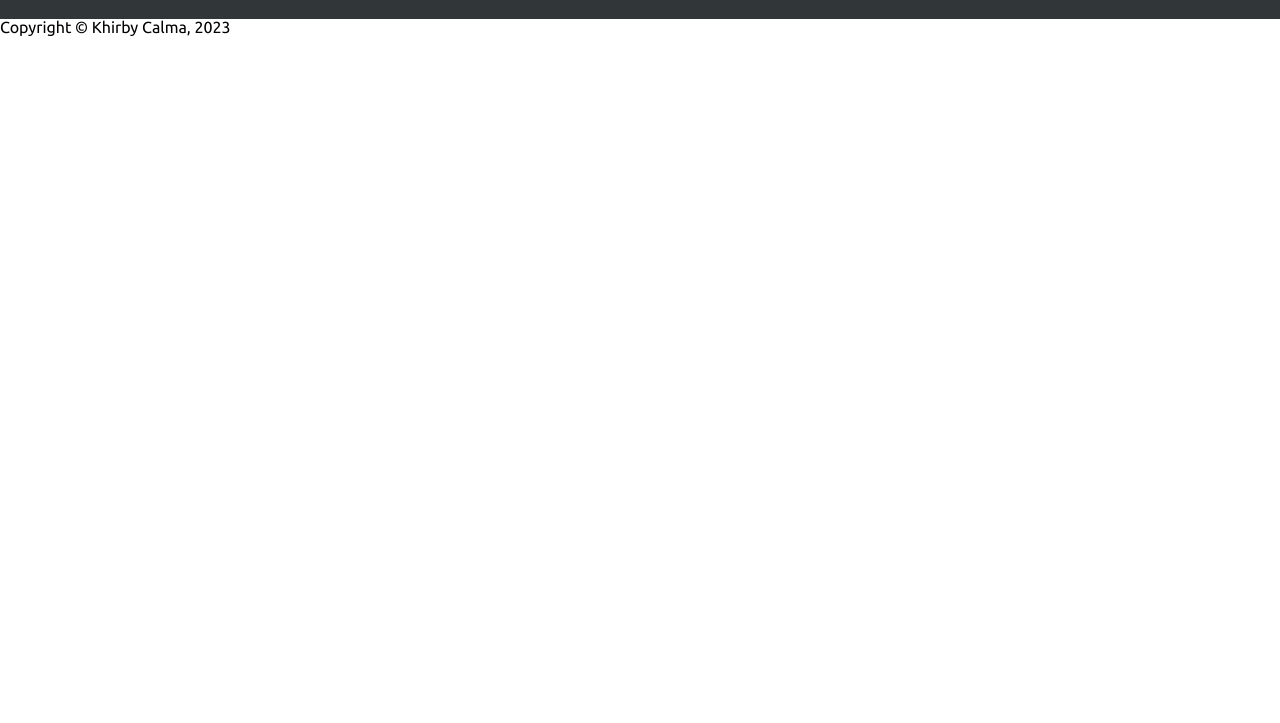
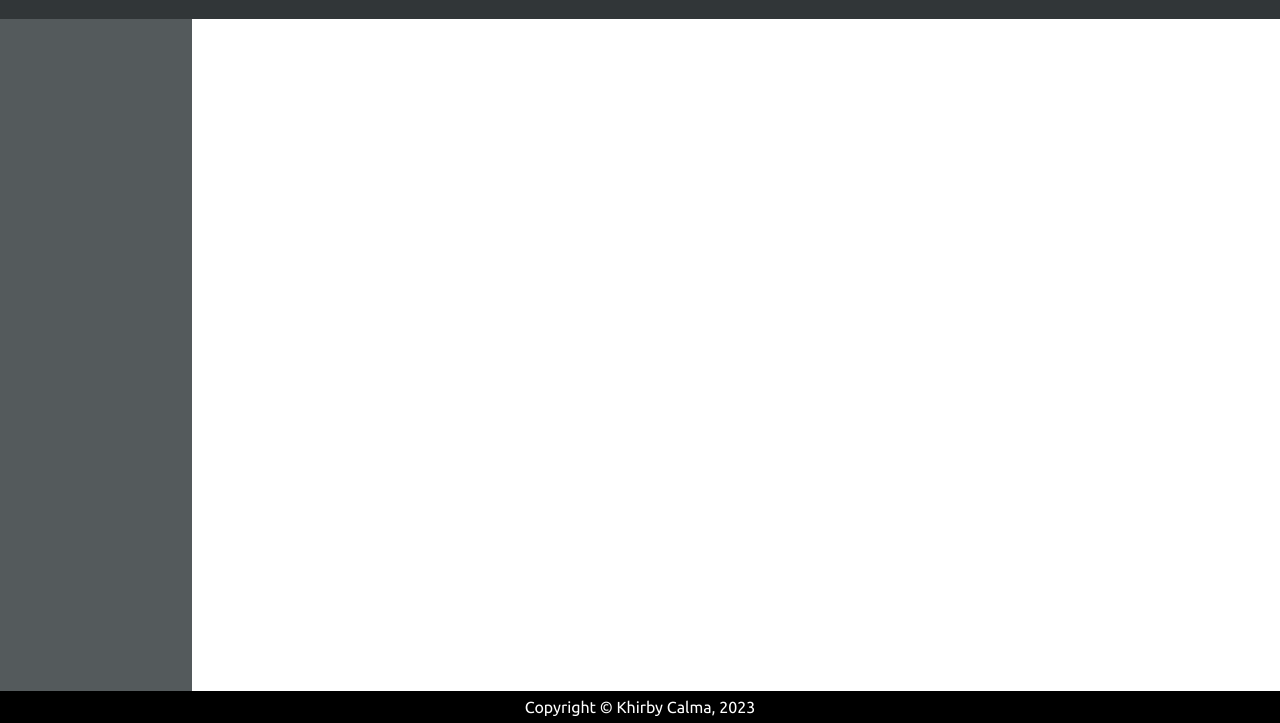
Before and after one commit to KhirbyCalma/Academic-Scheduler, a plain HTML site: page index.html in a window 1280 px wide. Shown: the part 77-800 px from the top of the page. Drawn offline with Linux system fonts and the light colour scheme.

Commit message:
Style menu bar

```diff
--- a/style.css
+++ b/style.css
@@ -48,8 +48,12 @@ table {
 
 body {
     font-family: 'Ubuntu', sans-serif;
+    min-height: 100vh;
+    display: flex;
+    flex-direction: column;
 }
 
+/* header section */
 header {
     display: flex;
     justify-content: center;
@@ -59,3 +63,25 @@ header {
     font-size: 3rem;
     color: white;
 }
+
+/* main section */
+main{
+    display: flex;
+    flex-direction: column;
+    flex: 1;
+}
+
+.menu-bar {
+    width: 15vw;
+    background-color: #545A5C;
+    flex: 1;
+}
+
+/* footer section */
+footer {
+    text-align: center;
+    background-color: black;
+    color: white;
+    padding: 0.5rem;
+    margin-top: auto;
+}
```
